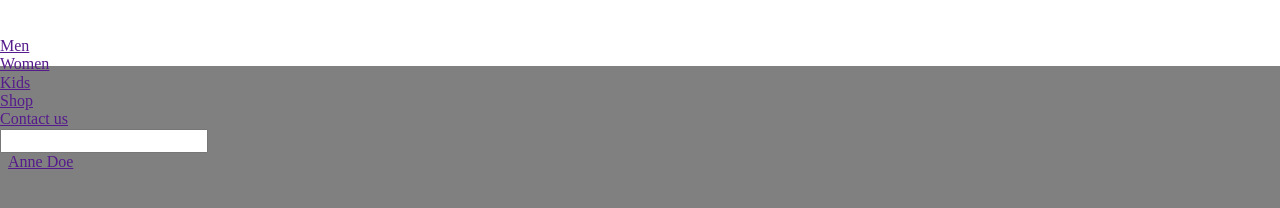
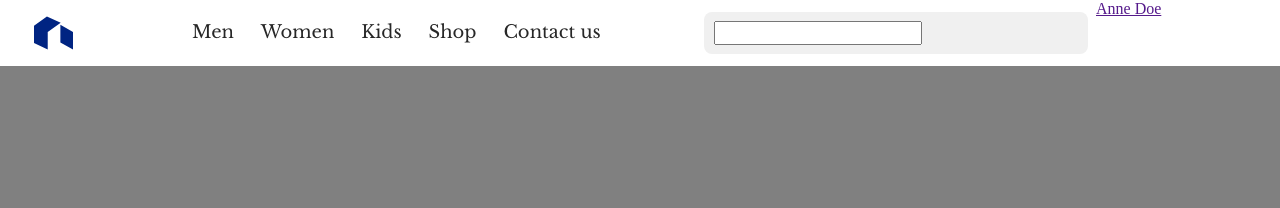
Before and after one commit to JoaoUF/Ecommerce-Website-PRADA, a plain HTML site: page site/index.html in a window 1280 px wide. Drawn offline with Linux system fonts and the light colour scheme.

Commit message:
second commit

```diff
--- a/site/index.html
+++ b/site/index.html
@@ -4,14 +4,14 @@
     <meta charset="UTF-8">
     <meta http-equiv="X-UA-Compatible" content="IE=edge">
     <meta name="viewport" content="width=device-width, initial-scale=1.0">
-    <title>Document</title>
+    <title>PRADA</title>
     <link rel="stylesheet" href="../style/normalize.css" type="text/css">
     <link rel="stylesheet" href="../style/index.css" type="text/css">
 </head>
 <body>
     <nav class="top-bar">
         <figure class="top-bar__logo-space">
-            <img class="top-bar__logo" src="" alt="">
+            <img class="top-bar__logo" src="../img/logo.svg" alt="">
         </figure>
         <ul class="top-bar__menu">
             <li class="top-bar__menu-item"><a class="top-bar__menu-text" href="">Men</a></li>
@@ -21,8 +21,10 @@
             <li class="top-bar__menu-item"><a class="top-bar__menu-text" href="">Contact us</a></li>
         </ul>
         <div class="top-bar__search">
-            <input class="top-bar__search-input" type="search">
-            <img class="top-bar__search-img" src="" alt="">
+            <div class="top-bar__search-background">
+                <input class="top-bar__search-input" type="search">
+                <img class="top-bar__search-img" src="" alt="">
+            </div>
         </div>
         <div class="top-bar__personal">
             <img class="top-bar__love" src="" alt="">
--- a/style/index.css
+++ b/style/index.css
@@ -1,3 +1,17 @@
+@font-face {
+    font-family: Libre Baskerville;
+    src: url(../fonts/LibreBaskerville-Regular.otf);
+}
+:root{
+    /* FONT-FAMILIES */
+    --font_family_01: Libre Baskerville;
+
+    /* FONT-SIZE */
+    --font__size_01: clamp(0.9rem, 1.125rem, 1.25rem);
+
+    /* FONT-COLOR */
+    --font__color_01: #272727;
+}
 body{
     background-color: gray;
 }
@@ -5,20 +19,53 @@ body{
     width: 100vw;
     height: 8.20vh;
     background-color: white;
-    display: inline-block;
+    display: flex;
+    flex-direction: row;
 }
 .top-bar__logo-space{
     width: 15vw;
     margin: 0%;
+    display: flex;
+    justify-content: start;
 }
 .top-bar__menu{
-    width: 45vw;
+    width: 40vw;
+    margin: 0%;
+    padding: 0%;
     list-style-type: none;
-    display: inline;
+    display: flex;
+    flex-direction: row;
+    gap: 2.1vw;
+    justify-content: start;
+    align-items: center;
+}
+.top-bar__menu-text{
+    text-decoration: none;
+    font-family: var(--font_family_01);
+    font-size: var(--font__size_01);
+    color: var(--font__color_01);
 }
 .top-bar__search{
-    width: 20vw;
+    width: 30vw;
+    display: flex;
+    justify-content: start;
+    align-items: center;
 }
 .top-bar__personal{
-    width: 20vw;
+    width: 15vw;
 }
+.top-bar__logo{
+    width: 3.05vw;
+    margin: 0 0 0 2.69vw;
+}
+.top-bar__search-background{
+    width: 28.740581270182993vw;
+    height: 5.322415557830092vh;
+    background-color: #F0F0F0;
+    border-radius: 8px;
+    display: flex;
+    flex-direction: row;
+    padding: 0 0.75vw 0 0.75vw;
+    justify-content: space-between;
+    align-items: center;
+}
```
Also changed, not shown: fonts/LibreBaskerville-Regular.otf (added), img/logo.svg (added).
